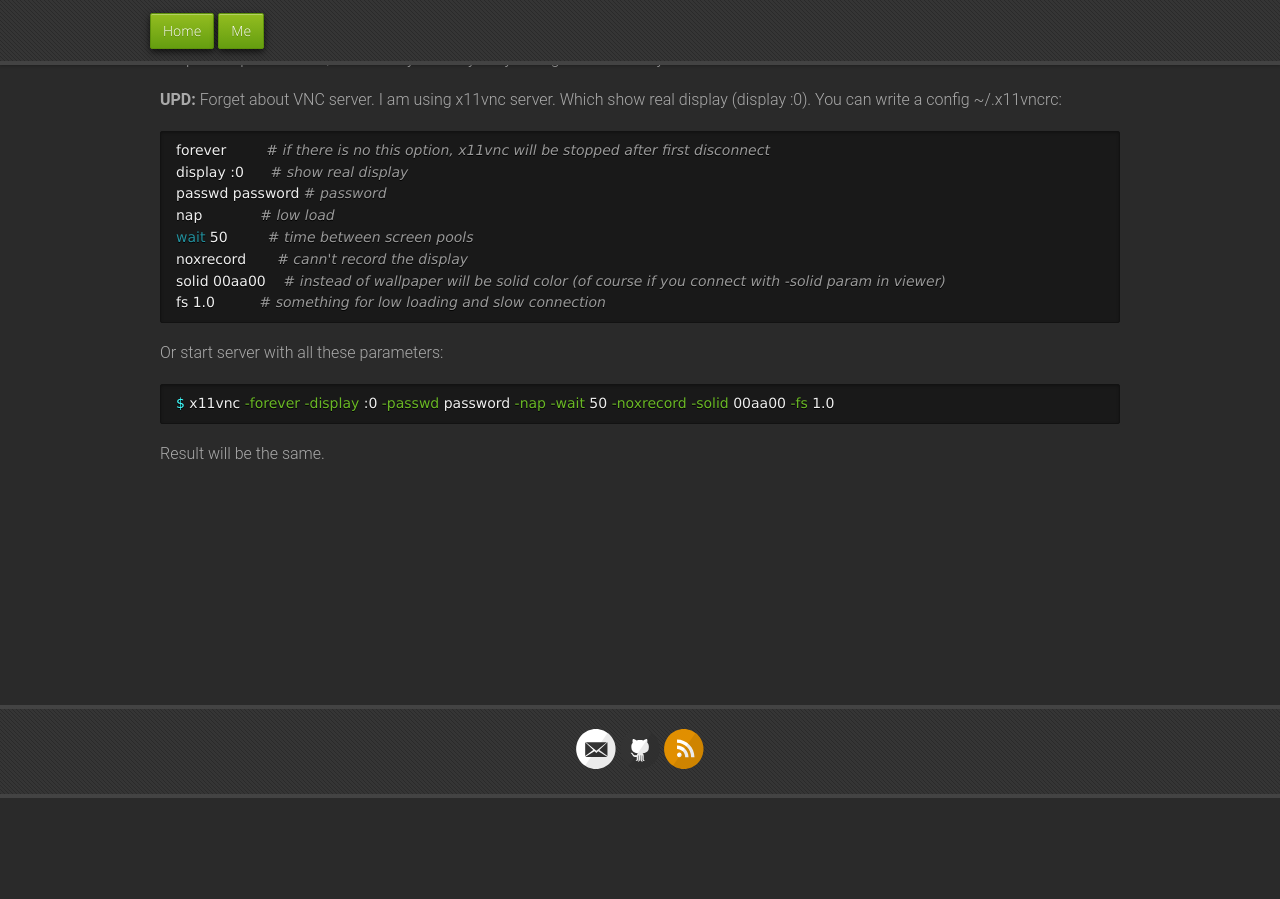
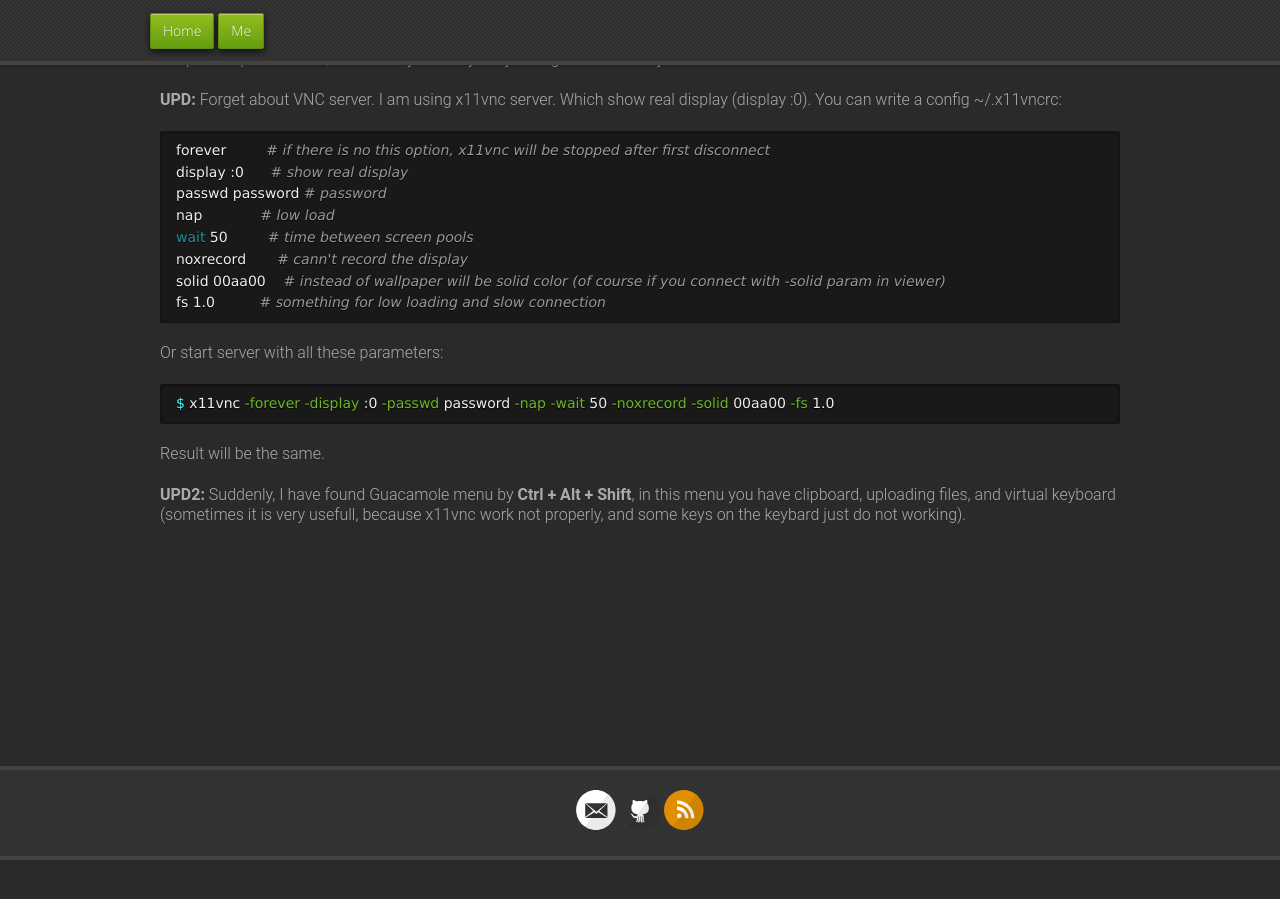
Before and after one commit to freekode/freekode.github.io, a Jekyll site: the page built from _posts/2015-03-11-guacamole-configuration.md, in a window 1280 px wide and 900 px high, scrolled down 1351 px. Built offline with Jekyll 4.4.1, drawn with Linux system fonts in a browser that asks for light colours; comment, search, counter and statistics services are not loaded; before the commit the page ends 2189 px from its top, so only the background shows below that.

Commit message:
Update 2015-03-11-guacamole-configuration.md

```diff
--- a/_posts/2015-03-11-guacamole-configuration.md
+++ b/_posts/2015-03-11-guacamole-configuration.md
@@ -74,3 +74,5 @@ Or start server with all these parameters:
 $ x11vnc -forever -display :0 -passwd password -nap -wait 50 -noxrecord -solid 00aa00 -fs 1.0
 {% endhighlight %}
 Result will be the same.
+
+<b>UPD2:</b> Suddenly, I have found Guacamole menu by <b>Ctrl + Alt + Shift</b>, in this menu you have clipboard, uploading files, and virtual keyboard (sometimes it is very usefull, because x11vnc work not properly, and some keys on the keybard just do not working).
```
